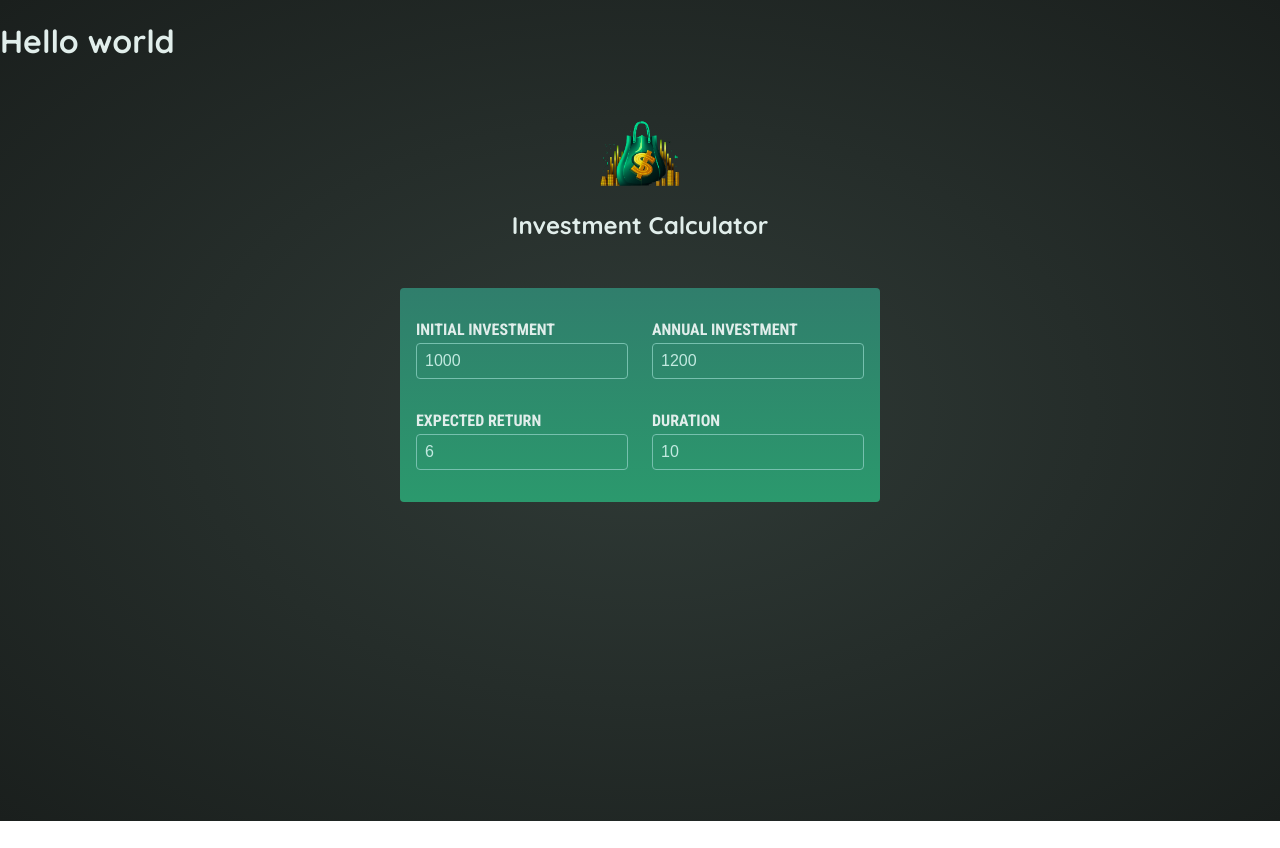
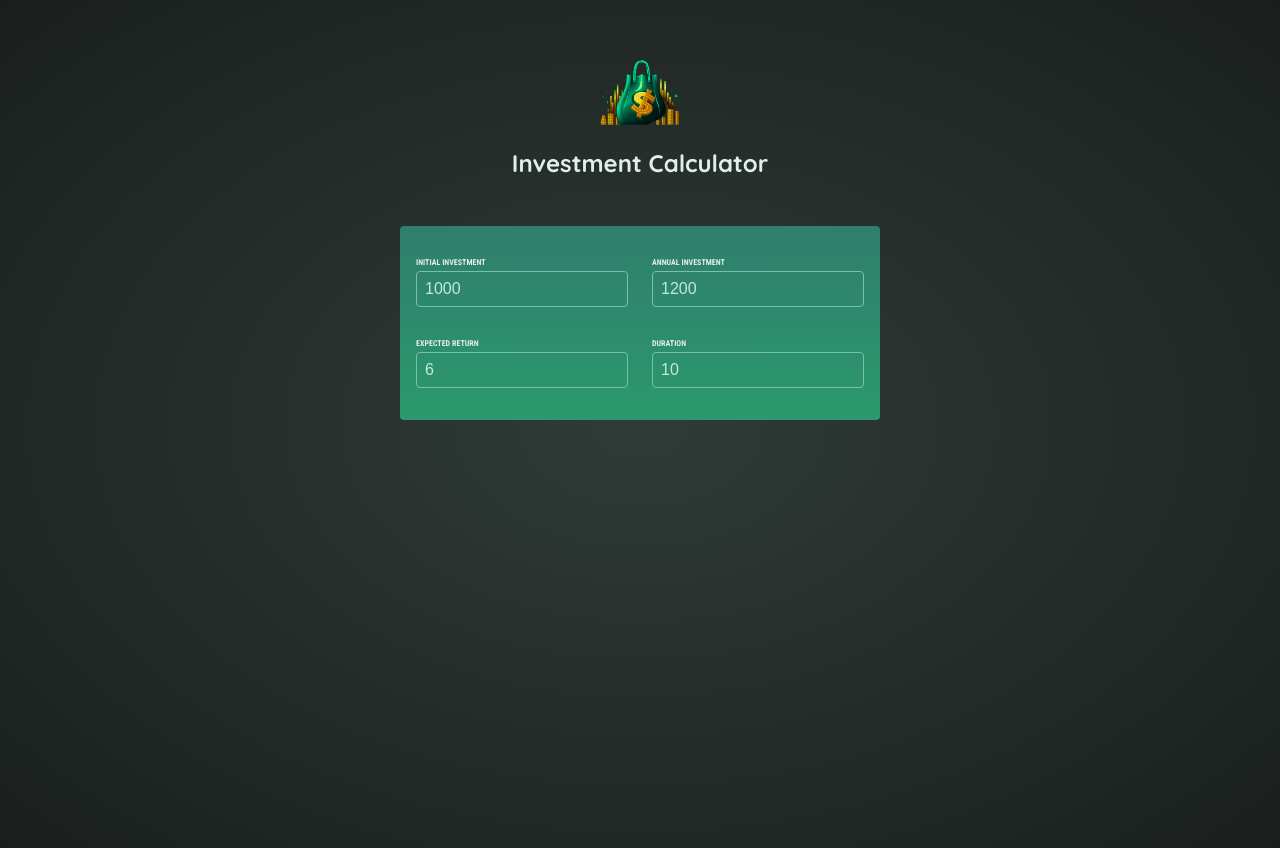
Before and after one commit to akshajdevkv/investment-calculator, a React (Vite) app: page / in a window 1280 px wide. Before the commit the page ends 821 px from the top, so only its background shows below. Built offline with nearby package versions, Linux system fonts and the light colour scheme.

Commit message:
fixed uncontrolled input element

```diff
--- a/src/App.jsx
+++ b/src/App.jsx
@@ -2,7 +2,6 @@ import Header from "./components/Header"
 import UserInput from "./components/UserInput"
 export default function App(){
   return  <>
-    <h1>Hello world</h1>
     <Header/>
     <UserInput/>
   </>
--- a/src/components/UserInput.jsx
+++ b/src/components/UserInput.jsx
@@ -1,7 +1,7 @@
 import {useState} from "react";
 export default function UserInput(){
     const [userInput,setUserInput]= useState({
-        intialInvestment:1000,
+        initialInvestment:1000,
         annualInvestment:1200,
         expectedReturn:6,
         duration:10,
@@ -18,7 +18,7 @@ export default function UserInput(){
             <div className="input-group">
                 <p>
                     <label>Initial Investment</label>
-                       <input type="number" required value={userInput.intialInvestment} onChange={(e)=> handleChange('intialInvestment',e.target.value)}/>
+                       <input type="number" required value={userInput.initialInvestment} onChange={(e)=> handleChange('initialInvestment',e.target.value)}/>
                 </p>
                 <p>
                     <label>Annual Investment</label>
--- a/src/index.css
+++ b/src/index.css
@@ -49,7 +49,7 @@ body {
   display: block;
   margin-bottom: 0.25rem;
   font-family: 'Roboto Condensed', sans-serif;
-  font-size: 1rem;
+  font-size: 0.5rem;
   font-weight: bold;
   text-transform: uppercase;
 }
```
